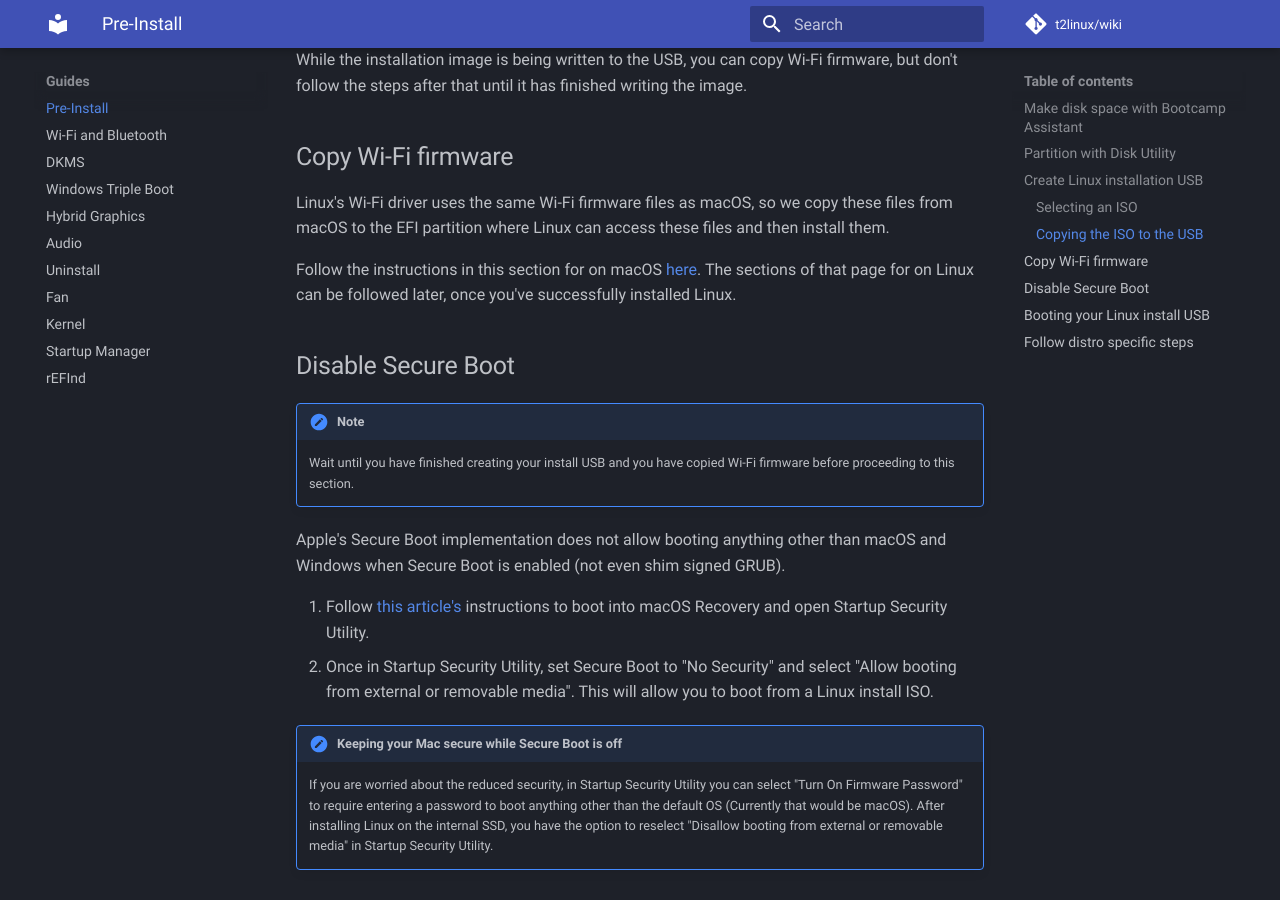
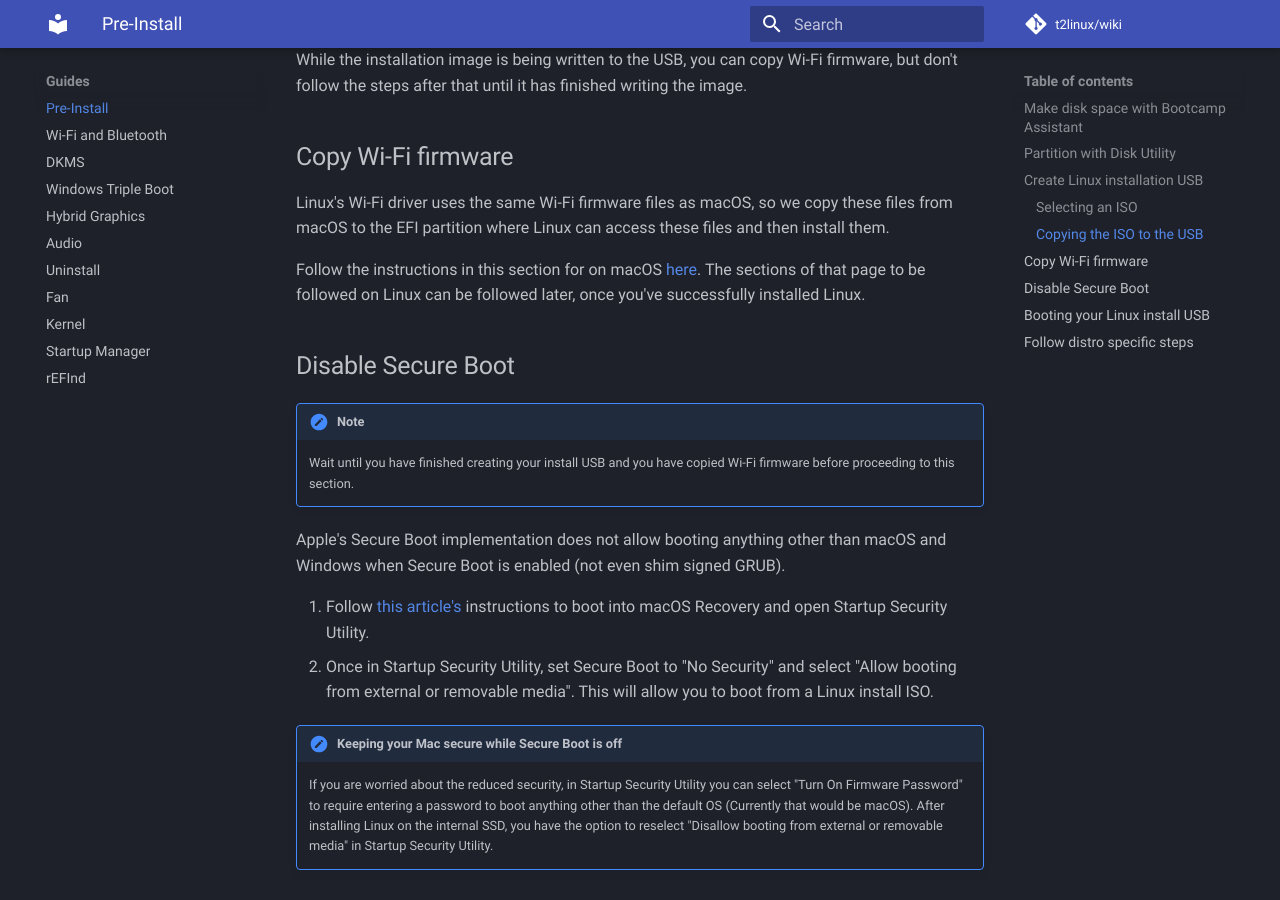
Before and after one commit to t2linux/wiki, an MkDocs documentation site: the page built from docs/guides/preinstall.md, in a window 1280 px wide and 900 px high, scrolled down 1957 px. Built offline with MkDocs 1.6.1 and Material for MkDocs 9.7.7, drawn with Linux system fonts in a browser that asks for light colours; comment, search, counter and statistics services are not loaded.

Commit message:
preinstall: requested changes

```diff
--- a/docs/guides/preinstall.md
+++ b/docs/guides/preinstall.md
@@ -49,7 +49,7 @@ While the installation image is being written to the USB, you can copy Wi-Fi fir
 
 Linux's Wi-Fi driver uses the same Wi-Fi firmware files as macOS, so we copy these files from macOS to the EFI partition where Linux can access these files and then install them.
 
-Follow the instructions in this section for on macOS [here](https://wiki.t2linux.org/guides/wifi/#on-macos). The sections of that page for on Linux can be followed later, once you've successfully installed Linux.
+Follow the instructions in this section for on macOS [here](https://wiki.t2linux.org/guides/wifi/#on-macos). The sections of that page to be followed on Linux can be followed later, once you've successfully installed Linux.
 
 ## Disable Secure Boot
 
```
